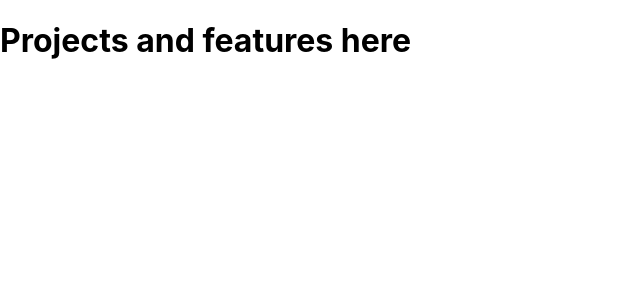
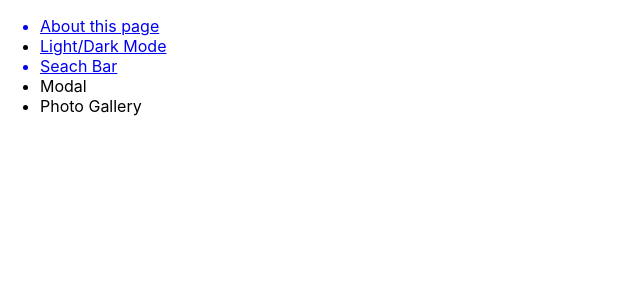
Before and after one commit to laurenpowers20/react-fun, a React (Create React App) app: page /features in a window 1280 px wide. Shown: the top 300 px of the page, without its empty margins (0-640 px from the left). Built offline with nearby package versions, Linux system fonts and the light colour scheme; a web font is replaced by a local one.

Commit message:
laying out file structure

```diff
--- a/src/App.js
+++ b/src/App.js
@@ -1,8 +1,9 @@
-
 // import logo2 from "./images/react2.png";
 import "./App.css";
+import About from "./Screens/About";
 import Features from "./Screens/Features";
 import Home from "./Screens/Home";
+import SearchBar from "./Screens/SearchBar";
 import { Routes, Route } from "react-router-dom";
 
 function App() {
@@ -10,7 +11,9 @@ function App() {
     <>
       <Routes>
         <Route path="/" element={<Home />} />
+        <Route path="/about" element={<About />} />
         <Route path="/features" element={<Features />} />
+        <Route path="/searchbar" element={<SearchBar />} />
       </Routes>
     </>
   );
--- /dev/null
+++ b/src/Screens/About.jsx
@@ -0,0 +1,8 @@
+function About() {
+  return (
+    <>
+      <p>About this page</p>
+    </>
+  );
+}
+export default About;
--- a/src/Screens/Features.jsx
+++ b/src/Screens/Features.jsx
@@ -1,5 +1,27 @@
+import { Link } from "react-router-dom";
 function Features() {
-  return <h1>Projects and features here</h1>;
+  return (
+    <ul>
+      <Link to="/about">
+        {" "}
+        <li>About this page</li>
+      </Link>
+      <li>
+        <a
+          href="https://light-dark-mode-theme.netlify.app/"
+          target="_blank"
+          rel="noreferrer"
+        >
+          Light/Dark Mode
+        </a>
+      </li>
+      <Link to="/searchbar">
+        <li>Seach Bar</li>
+      </Link>
+      <li>Modal</li>
+      <li>Photo Gallery</li>
+    </ul>
+  );
 }
 
 export default Features;
--- /dev/null
+++ b/src/Screens/SearchBar.jsx
@@ -0,0 +1,9 @@
+function SearchBar() {
+  return (
+    <>
+      <h2>SearchBar</h2>
+    </>
+  );
+}
+
+export default SearchBar;
```
Also changed, not shown: src/Screens/Styles/SearchBar.css (added).
